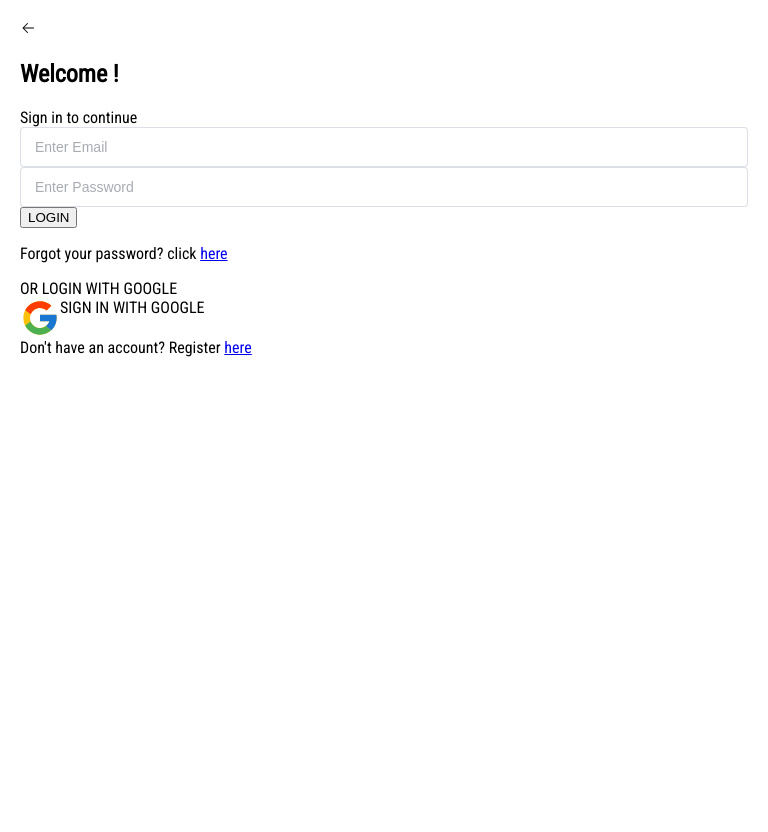
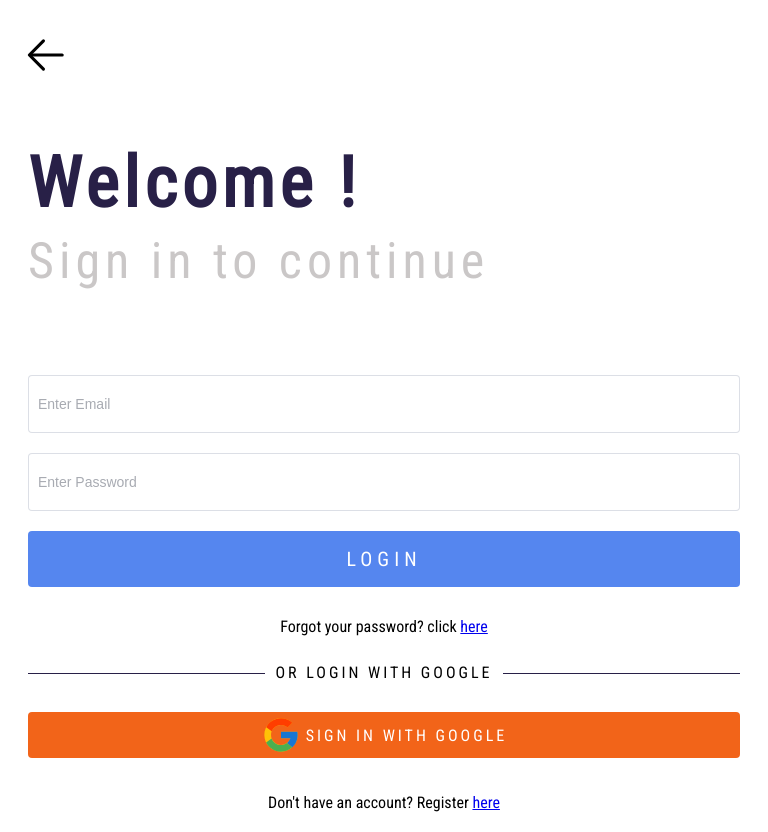
Before and after one commit to Jankurtb17/todo-frontend, a Vue app: page /login in a window 768 px wide. Before the commit the page ends 800 px from the top, so only its background shows below. Built offline with nearby package versions, Linux system fonts and the light colour scheme.

Commit message:
refactor: add register for tablet

```diff
--- a/src/views/AppLogin.vue
+++ b/src/views/AppLogin.vue
@@ -54,7 +54,7 @@
         </el-row>
 
         <el-row justify="center" class="mdsm-devices">
-          <el-col :span="20">
+          <el-col :span="16">
             <div>
               <img src="@/assets/task.svg" class="img-sm" />
               <h1>Hello!</h1>
@@ -186,10 +186,15 @@
   padding-top: 20px;
 }
 
+/* Phone */
 @media only screen and (min-width: 320px) and (max-width: 480px) {
   .el-main {
+    position: relative;
+    top: -4.5em;
+  }
+  .el-main {
     overflow-y: hidden;
-    min-height: 90vh
+    min-height: 95vh
   }
   .lg-devices {
     display: none;
@@ -259,7 +264,8 @@
 }
 
 /*  Tablet */
-@media only screen and (min-width: 481px) and (max-width: 780px) {
+@media only screen and (min-width: 481px) and (max-width: 820px) {
+
   .lg-devices {
     display: none;
   }
@@ -270,7 +276,7 @@
 
   .el-col {
     border: none;
-    min-height: 100vh;
+    min-height: 90vh;
   }
 
   /* .mdsm-devices {
@@ -329,7 +335,7 @@
 }
 
 /*  Small Screen Laptop */
-@media only screen and (min-width: 769px) and (max-width: 1024px) {
+@media only screen and (min-width: 821px) and (max-width: 1024px) {
 }
 
 /*  Desktop */
--- a/src/views/AppSmLogin.vue
+++ b/src/views/AppSmLogin.vue
@@ -71,7 +71,7 @@
 <style scoped>
 @media only screen and (min-width: 320px) and (max-width: 480px) {
   .icon {
-    font-size: 50px;
+    font-size: 30px;
     margin-top: 10px;
   }
 
@@ -178,4 +178,116 @@
     margin-top: 35px;
   }
 }
+
+/*  Tablet */
+@media only screen and (min-width: 481px) and (max-width: 820px) {
+  .icon {
+    font-size: 50px;
+    margin-top: 10px;
+  }
+
+  .sm-login {
+    padding: 0 0.5em;
+  }
+
+  h1 {
+    font-size: 70px;
+    letter-spacing: 5px;
+    font-family: "Roboto Condensed", sans-serif;
+    color: #282047;
+  }
+
+  .continue-text {
+    position: relative;
+    top: -1em;
+    font-size: 50px;
+    letter-spacing: 5px;
+    color: rgb(202, 199, 199);
+  }
+
+  .el-form {
+    margin-top: 35px;
+  }
+
+  .el-input--large :deep(.el-input__wrapper) {
+    border: --el-border-none;
+    padding: 10px;
+    outline: none;
+    margin-bottom: 20px;
+  }
+
+  .el-input--large :deep(.el-input__wrapper:hover) {
+    border: --el-border-none;
+    outline: none;
+  }
+
+  .btn-login {
+    border: none;
+    padding: 0.8em;
+    /* background-color: #f26419; */
+    background-color: #5586ef;
+    margin-bottom: 25px;
+    font-family: "Roboto Condensed", sans-serif;
+    font-size: 20px;
+    letter-spacing: 5px;
+    text-decoration: none;
+    text-align: center;
+    width: 100%;
+    color: #fff;
+    border-radius: 4px;
+  }
+
+  .forgot-pass {
+    position: relative;
+    top: -.7em;
+    text-align: center;
+  }
+
+  .group {
+    margin: 10px 0;
+    display: table;
+    width: 100%;
+  }
+
+  .item {
+    display: table-cell;
+  }
+
+  .text {
+    white-space: nowrap;
+    width: 1%;
+    padding: 0 10px;
+    text-transform: uppercase;
+    letter-spacing: 3px;
+  }
+
+  .line {
+    border-bottom: 1px solid #282047;
+    position: relative;
+    top: -0.5em;
+  }
+
+  .login-google {
+    display: flex;
+    justify-content: center;
+    align-items: center;
+    background-color: #f26419;
+    color: #fff;
+    padding: 3px;
+    cursor: pointer;
+    border-radius: 4px;
+    letter-spacing: 3px;
+     margin-top: 30px;
+  }
+
+  .google-icon {
+    margin-right: 5px;
+    font-size: 18px;
+  }
+
+  .register-link {
+    text-align: center;
+    margin-top: 35px;
+  }
+}
 </style>
--- a/src/views/AppSmRegister.vue
+++ b/src/views/AppSmRegister.vue
@@ -185,4 +185,114 @@
         margin-top: 35px;
     }
   }
+
+  @media only screen and (min-width: 481px) and (max-width: 820px) {
+    .icon {
+      font-size: 50px;
+      margin-top: 10px;
+    }
+
+    .sm-login {
+      padding: 0 0.5em;
+    }
+
+    h1 {
+      font-size: 70px;
+      letter-spacing: 5px;
+      font-family: "Roboto Condensed", sans-serif;
+      color: #282047;
+    }
+
+    .continue-text {
+      position: relative;
+      top: -1em;
+      font-size: 50px;
+      letter-spacing: 5px;
+      color: rgb(202, 199, 199);
+    }
+
+    .el-form {
+      margin-top: 35px;
+    }
+
+    .el-input--large :deep(.el-input__wrapper) {
+      border: --el-border-none;
+      padding: 10px;
+      outline: none;
+      margin-bottom: 20px;
+    }
+
+    .el-input--large :deep(.el-input__wrapper:hover) {
+      border: --el-border-none;
+      outline: none;
+    }
+
+    .btn-login {
+      border: none;
+      padding: 1em;
+      /* background-color: #f26419; */
+      background-color: #5586ef;
+      margin-bottom: 25px;
+      font-family: "Roboto Condensed", sans-serif;
+      font-size: 15px;
+      letter-spacing: 5px;
+      text-decoration: none;
+      text-align: center;
+      width: 100%;
+      color: #fff;
+      border-radius: 4px;
+    }
+
+    .forgot-pass {
+      position: relative;
+      top: -.7em;
+      text-align: center;
+    }
+
+    .group {
+      margin: 10px 0;
+      display: table;
+      width: 100%;
+    }
+
+    .item {
+      display: table-cell;
+    }
+
+    .text {
+      white-space: nowrap;
+      width: 1%;
+      padding: 0 10px;
+      text-transform: uppercase;
+      letter-spacing: 3px;
+    }
+
+    .line {
+      border-bottom: 1px solid #282047;
+      position: relative;
+      top: -0.5em;
+    }
+
+    .login-google {
+      display: flex;
+      justify-content: center;
+      align-items: center;
+      background-color: #f26419;
+      color: #fff;
+      padding: 3px;
+      cursor: pointer;
+      border-radius: 4px;
+       margin-top: 30px;
+    }
+
+    .google-icon {
+      margin-right: 5px;
+      font-size: 18px;
+    }
+
+    .login-link {
+        text-align: center;
+        margin-top: 35px;
+    }
+  }
   </style>
```
